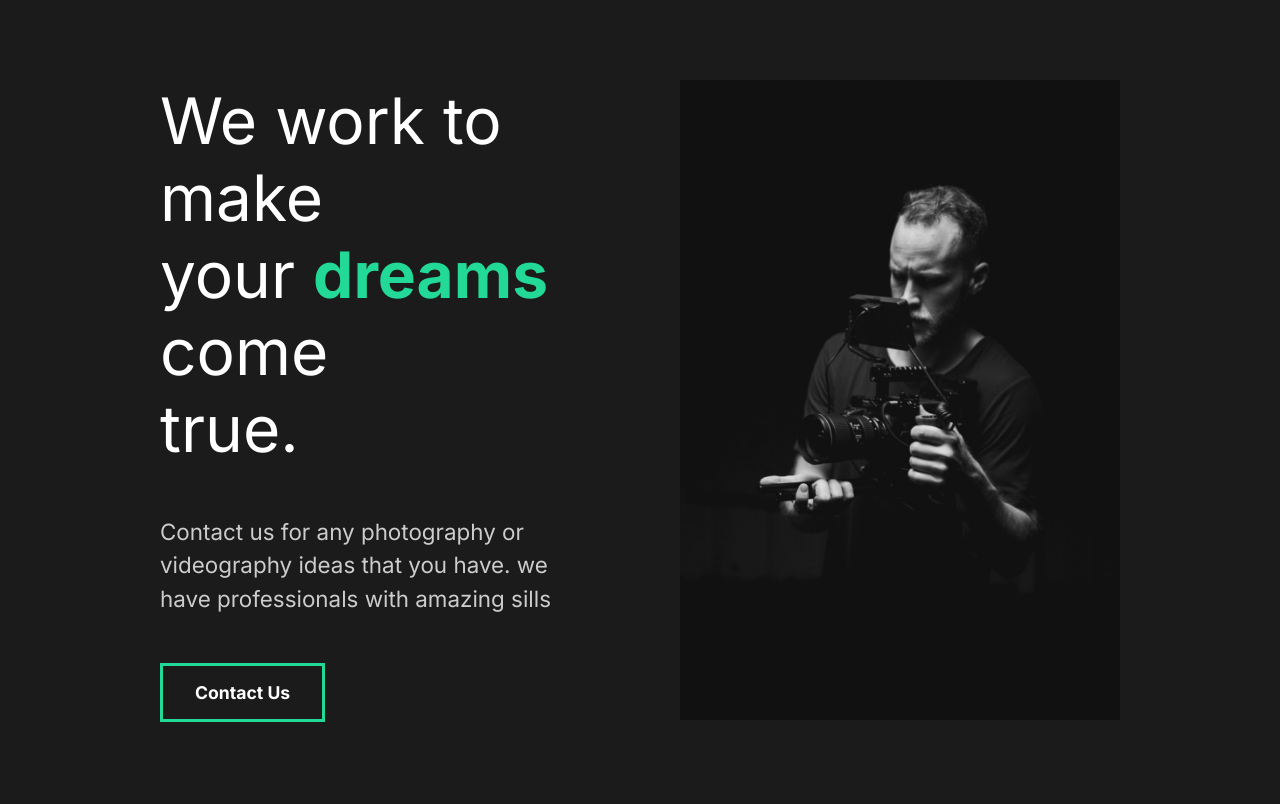
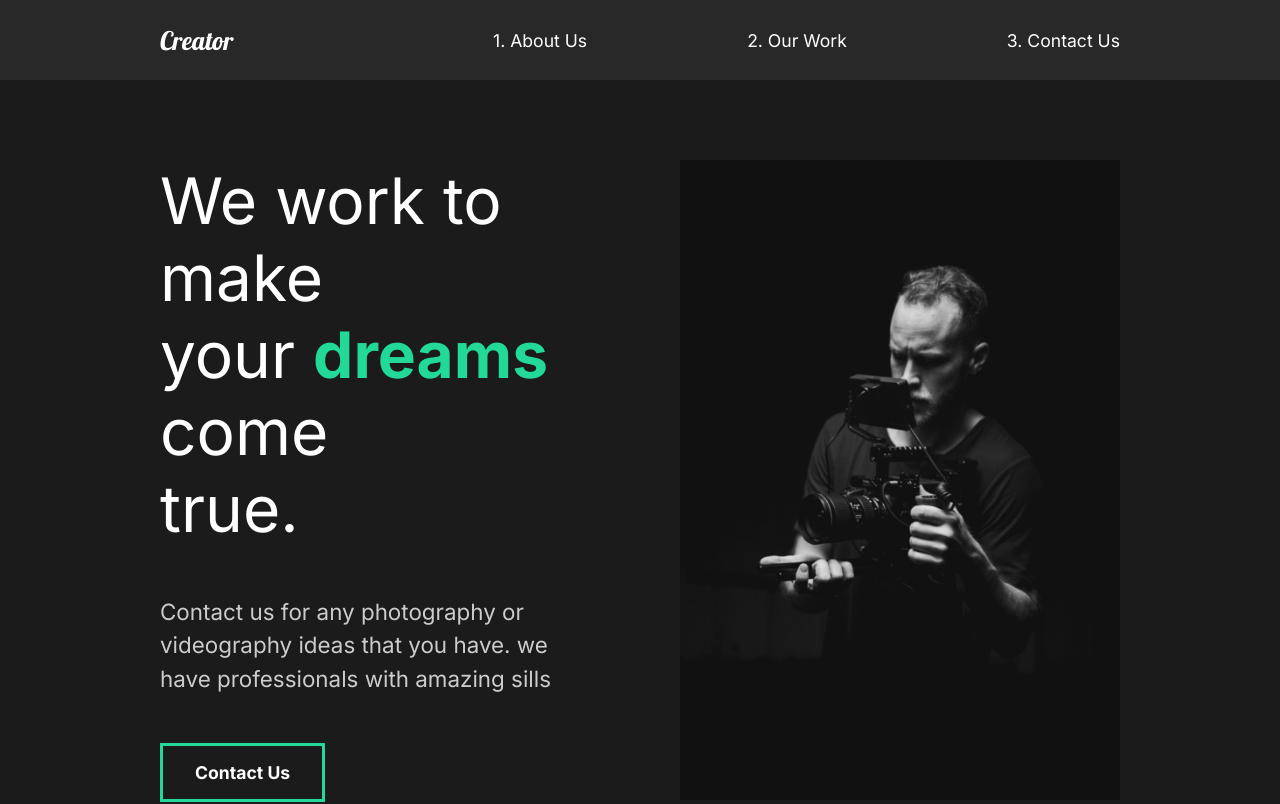
Before and after one commit to fardeenmohd/react-creator-portfolio, a React (Create React App) app: page / in a window 1280 px wide. Shown: the top 804 px of the page. Built offline with nearby package versions, Linux system fonts and the light colour scheme.

Commit message:
Add nav bar to the main app

```diff
--- a/src/App.js
+++ b/src/App.js
@@ -1,6 +1,9 @@
 import React from "react";
 //Global Styles
 import GlobalStyle from "./components/GlobalStyle";
+
+//Import Nav
+import Nav from "./components/Nav";
 
 //Import Pages
 import AboutUs from "./pages/AboutUs";
@@ -9,6 +12,7 @@
   return (
     <div className="App">
       <GlobalStyle />
+      <Nav />
       <AboutUs />
     </div>
   );
--- /dev/null
+++ b/src/components/Nav.js
@@ -0,0 +1,54 @@
+import React from "react";
+import styled from "styled-components";
+
+const Nav = () => {
+  return (
+    <StyledNav>
+      <h1>
+        <a id="logo" href="#">
+          Creator
+        </a>
+      </h1>
+      <ul>
+        <li>
+          <a href="#">1. About Us</a>
+        </li>
+        <li>
+          <a href="#">2. Our Work</a>
+        </li>
+        <li>
+          <a href="#">3. Contact Us</a>
+        </li>
+      </ul>
+    </StyledNav>
+  );
+};
+
+const StyledNav = styled.nav`
+  min-height: 10vh;
+  display: flex;
+  margin: auto;
+  justify-content: space-between;
+  align-items: center;
+  padding: 1rem 10rem;
+  background: #282828;
+  a {
+    color: white;
+    text-decoration: none;
+  }
+  ul {
+    list-style: none;
+    display: flex;
+  }
+  #logo {
+    font-size: 1.6rem;
+    font-family: "Lobster", cursive;
+    font-weight: lighter;
+  }
+  li {
+    padding-left: 10rem;
+    position: relative;
+  }
+`;
+
+export default Nav;
```
